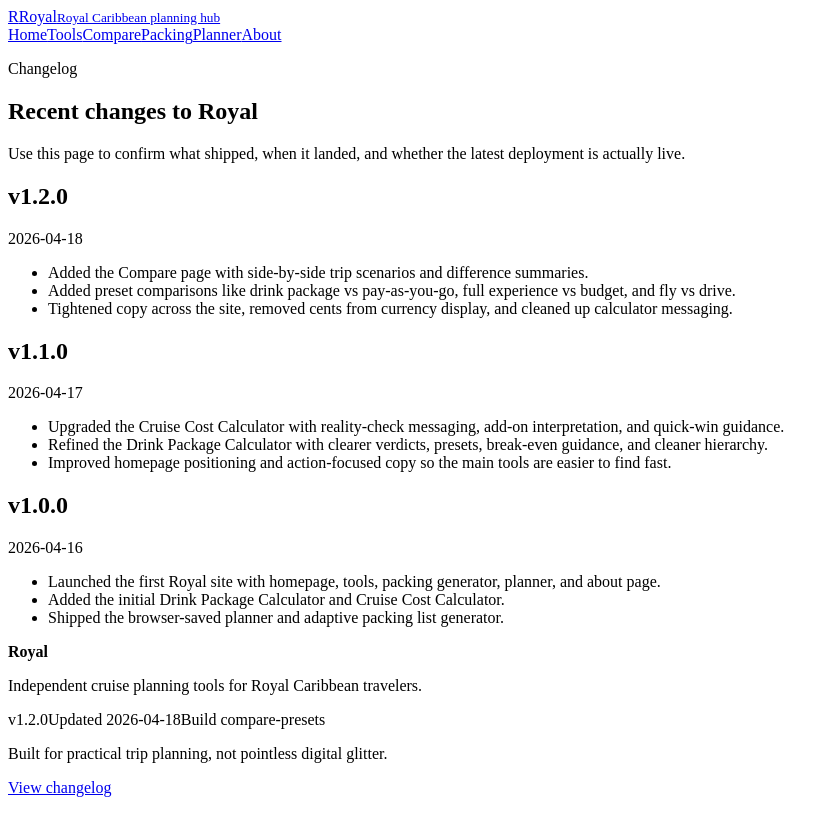
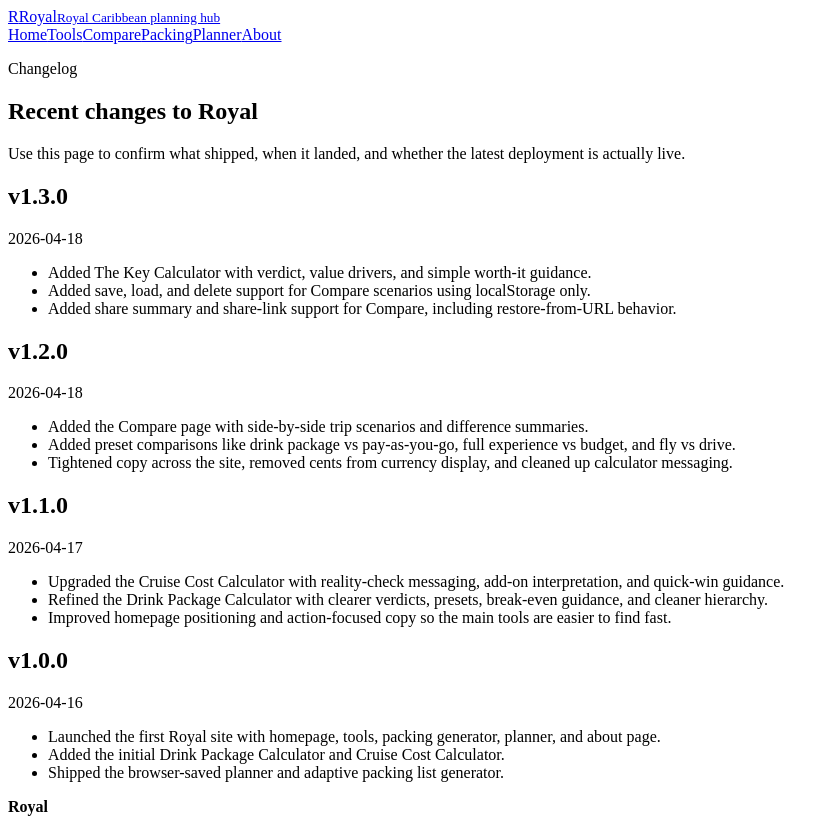
Before and after one commit to tjhiggy/Royal, a React (Vite) app: page /changelog in a window 1280 px wide. Shown: the top 818 px of the page, without its empty margins (0-839 px from the left). Built offline with nearby package versions, Linux system fonts and the light colour scheme; the HTML template or start-up script is replaced by a standard one.

Commit message:
update compare presets and UX improvements

```diff
--- a/src/data/releaseInfo.js
+++ b/src/data/releaseInfo.js
@@ -1,8 +1,17 @@
 export const releaseInfo = {
-  currentVersion: 'v1.2.0',
+  currentVersion: 'v1.3.0',
   updatedDate: '2026-04-18',
-  buildId: 'compare-presets',
+  buildId: 'share-and-key',
   changelogEntries: [
+    {
+      version: 'v1.3.0',
+      date: '2026-04-18',
+      changes: [
+        'Added The Key Calculator with verdict, value drivers, and simple worth-it guidance.',
+        'Added save, load, and delete support for Compare scenarios using localStorage only.',
+        'Added share summary and share-link support for Compare, including restore-from-URL behavior.',
+      ],
+    },
     {
       version: 'v1.2.0',
       date: '2026-04-18',
```
